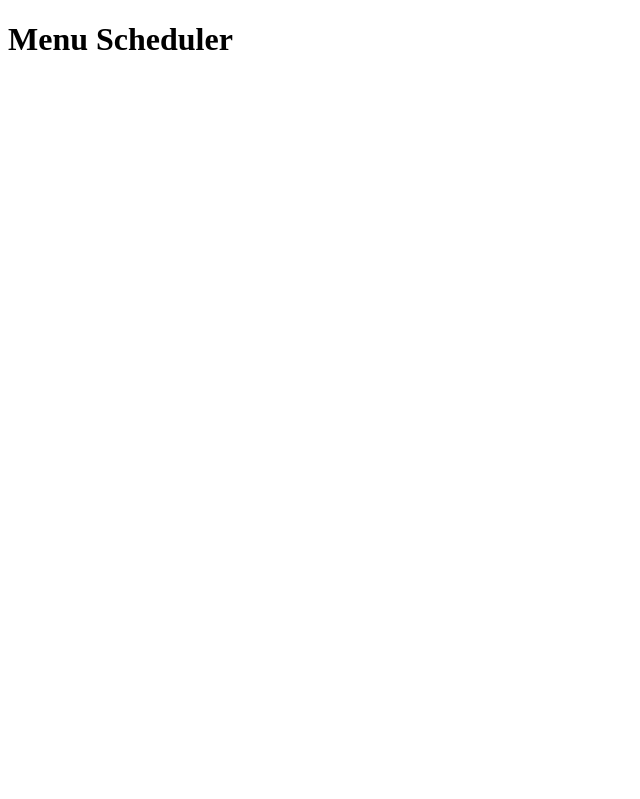
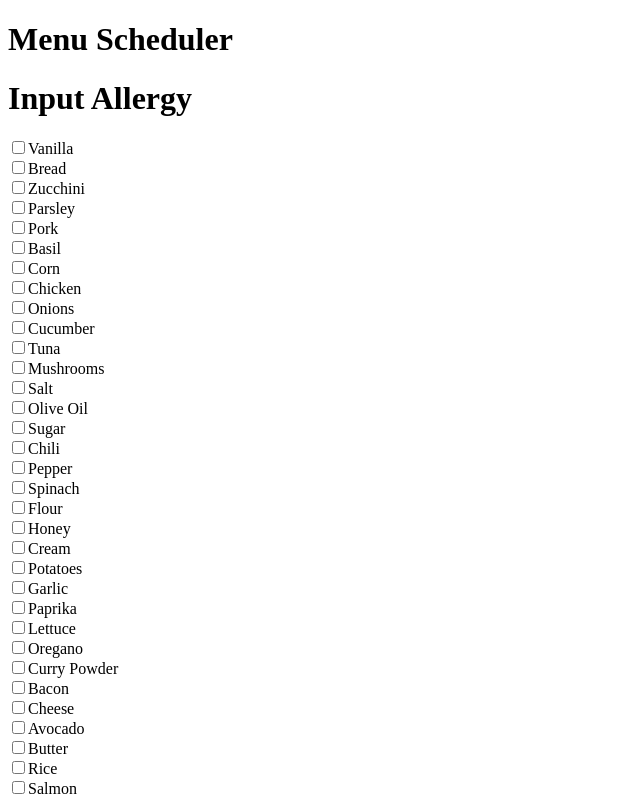
Before and after one commit to chingu-voyages/V53-tier2-team-27, a React (Vite) app in the folder menu-scheduler/: page / in a window 1280 px wide. Shown: the top 799 px of the page, without its empty margins (0-640 px from the left). Built offline with nearby package versions, Linux system fonts and the light colour scheme.

Commit message:
allergy select form

```diff
--- a/menu-scheduler/src/App.jsx
+++ b/menu-scheduler/src/App.jsx
@@ -1,10 +1,12 @@
-import { useState } from "react";
+// import { useState } from "react";
 import "./App.css";
+import AllergyForm from "./components/Form/index";
 
 function App() {
   return (
     <>
       <h1>Menu Scheduler</h1>
+      <AllergyForm />
     </>
   );
 }
--- /dev/null
+++ b/menu-scheduler/src/components/Form/index.jsx
@@ -0,0 +1,105 @@
+import { useState } from 'react';
+import allIngredients from '../../db/ingredients';
+
+function AllergyForm() {
+    const [checkedState, setCheckedState] = useState(
+        new Array(allIngredients.length).fill(false)
+    );
+
+    const handleOnChange = (position) => {
+        const updatedCheckedState = checkedState.map((item, index) =>
+            index === position ? !item : item
+        );
+
+        setCheckedState(updatedCheckedState);
+    };
+
+    const handleSubmit = (e) => {
+        e.preventDefault();
+        const allergies = [];
+        if (checkedState.includes(true)) {
+            checkedState.forEach((item, index) => {
+                if (item) {
+                    allergies.push(allIngredients[index]);
+                }
+            });
+        }
+        console.log(allergies);
+        setCheckedState(new Array(allIngredients.length).fill(false));
+    };
+
+    return (
+        <div className="form">
+            <h1>Input Allergy</h1>
+            <form onSubmit={handleSubmit}>
+                {allIngredients.map((ingredient, index) => (
+                    <div key={index}>
+                        <input
+                            type="checkbox"
+                            id={index}
+                            name={ingredient}
+                            value={ingredient}
+                            checked={checkedState[index]}
+                            onChange={() => handleOnChange(index)}
+                        />
+                        <label htmlFor={index}>{ingredient}</label>
+                    </div>
+                ))}
+                <button type="submit">Submit</button>
+            </form>
+        </div>
+    )
+};
+
+export default AllergyForm;
+
+// function Form() {
+//     const [name, setName] = useState('');
+//     const [allergy, setAllergy] = useState('');
+
+//     const handleInputChange = (e) => {
+//         const { name, value } = e.target;
+
+//         if (name === 'name') {
+//             setName(value);
+//         } else {
+//             setAllergy(value);
+//         }
+//     }
+
+//     const handleSubmit = (e) => {
+//         e.preventDefault();
+//         console.log(name, allergy);
+
+//         setName('');
+//         setAllergy('');
+//     };
+
+//     return (
+//         <div className="form">
+//             <h1>Input Allergy</h1>
+//             <form onSubmit={handleSubmit}>
+//                 <input
+//                     value={name}
+//                     name="name"
+//                     onChange={handleInputChange}
+//                     type="text"
+//                     placeholder="Full Name"
+//                 />
+//             <select
+//                 value={allergy}
+//                 name="allergy"
+//                 onChange={handleInputChange}
+//             >
+//                 <option value="">Select Allergy</option>
+//                 <option value="peanut">Peanut</option>
+//                 <option value="gluten">Gluten</option>
+//                 <option value="seafood">Seafood</option>
+//             </select>
+//             <button type="submit">Submit</button>
+//             </form>
+//         </div>
+//     )
+// }
+
+// export default Form;
```
